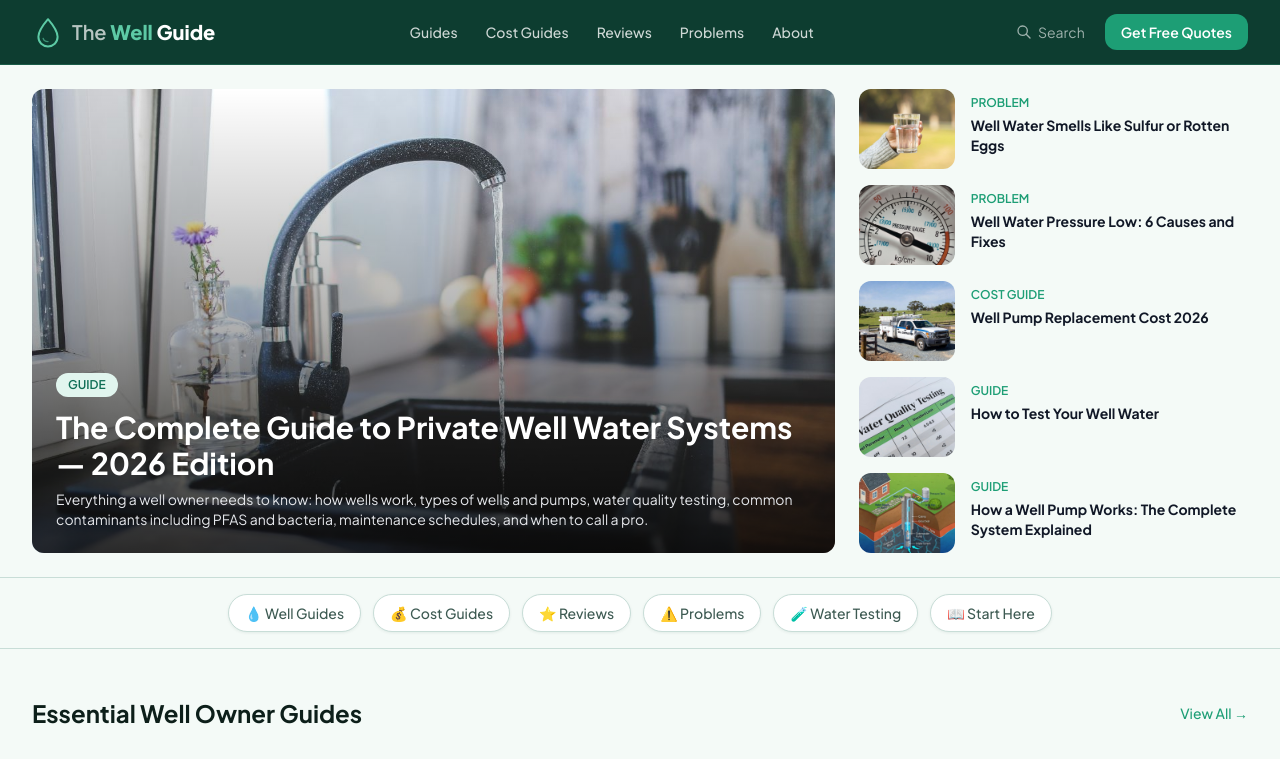
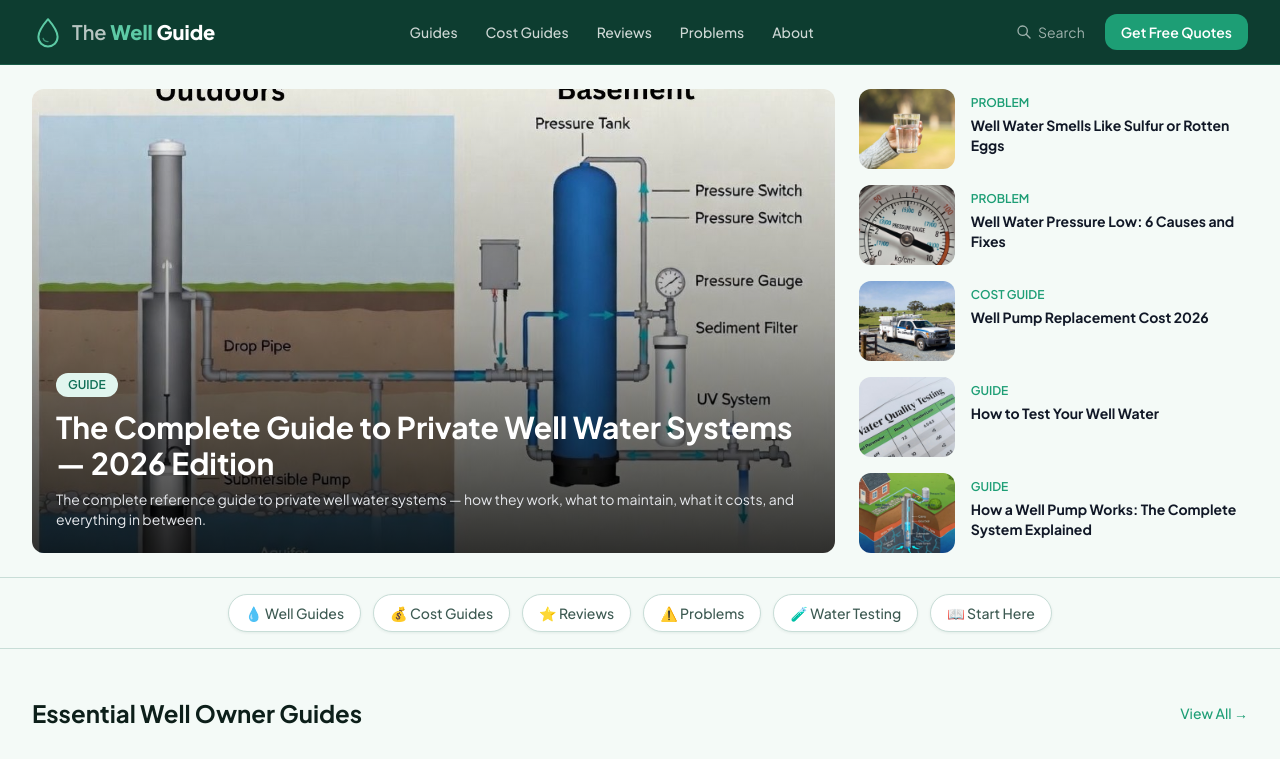
Before and after one commit to thebasementguide2026/thewell.guide-, a Next.js app: page / in a window 1280 px wide. Shown: the top 759 px of the page. Built offline with nearby package versions, Linux system fonts and the light colour scheme.

Commit message:
update homepage: Complete Well Guide hero description and image

```diff
--- a/app/page.tsx
+++ b/app/page.tsx
@@ -37,8 +37,8 @@ export default function HomePage() {
           {/* Main featured story */}
           <Link href="/guides/complete-well-guide" className="lg:col-span-2 group relative rounded-xl overflow-hidden block" style={{ minHeight: '400px' }}>
             <Image
-              src="/wellguidehero.jpg"
-              alt="The Complete Guide to Private Well Water Systems 2026"
+              src="/complete-well-guide.jpg"
+              alt="The Complete Guide to Private Well Water Systems (2026)"
               fill
               className="object-cover group-hover:scale-105 transition-transform duration-500"
               priority
@@ -52,7 +52,7 @@ export default function HomePage() {
                 The Complete Guide to Private Well Water Systems — 2026 Edition
               </h2>
               <p className="text-sm text-gray-200 line-clamp-2">
-                Everything a well owner needs to know: how wells work, types of wells and pumps, water quality testing, common contaminants including PFAS and bacteria, maintenance schedules, and when to call a pro.
+                The complete reference guide to private well water systems — how they work, what to maintain, what it costs, and everything in between.
               </p>
             </div>
           </Link>
```
